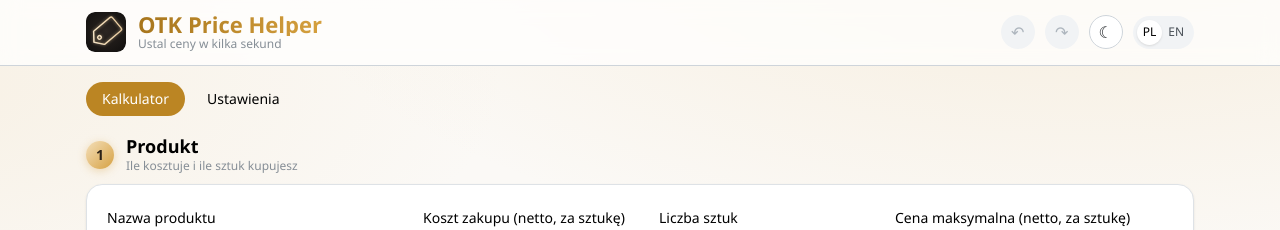
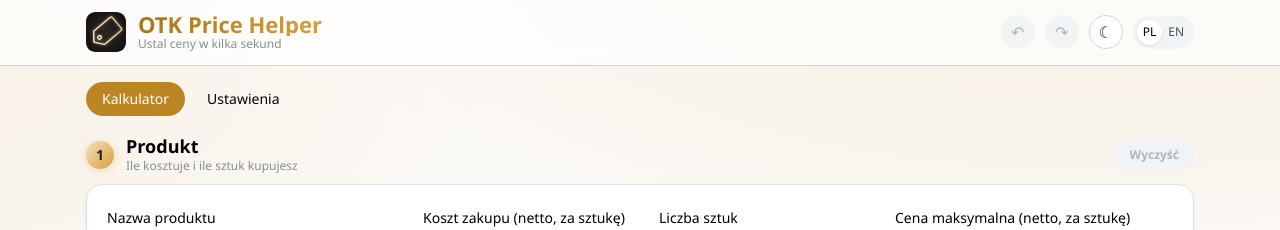
Before and after one commit to Virtover/otk-price-helper, a React (Vite) app: page / in a window 1280 px wide. Shown: the top 230 px of the page. Built offline with nearby package versions, Linux system fonts and the light colour scheme.

Commit message:
feat: implement clear input functionality in CalculatorTab and update state management

```diff
--- a/src/i18n/en.json
+++ b/src/i18n/en.json
@@ -20,7 +20,8 @@
     "qtyHint": "Units in the shop's purchase order",
     "nameRequired": "Product name is required for export",
     "maxPrice": "Maximum price (net, per unit)",
-    "maxPriceHint": "Optional — prices above it are highlighted"
+    "maxPriceHint": "Optional — prices above it are highlighted",
+    "clear": "Clear"
   },
   "parse": {
     "empty": "Enter a value",
--- a/src/i18n/pl.json
+++ b/src/i18n/pl.json
@@ -20,7 +20,8 @@
     "qtyHint": "Liczba sztuk w zamówieniu sklepu",
     "nameRequired": "Nazwa produktu jest wymagana do eksportu",
     "maxPrice": "Cena maksymalna (netto, za sztukę)",
-    "maxPriceHint": "Opcjonalnie — ceny powyżej zostaną podświetlone"
+    "maxPriceHint": "Opcjonalnie — ceny powyżej zostaną podświetlone",
+    "clear": "Wyczyść"
   },
   "parse": {
     "empty": "Wpisz wartość",
--- a/src/ui/CalculatorTab.tsx
+++ b/src/ui/CalculatorTab.tsx
@@ -182,7 +182,27 @@ export function CalculatorTab({ state, dispatch, onGoTo }: Props) {
   return (
     <Stack gap="xl">
       <div>
-        <StepHeader step={1} title={t('steps.product')} subtitle={t('steps.productHint')} />
+        <StepHeader
+          step={1}
+          title={t('steps.product')}
+          subtitle={t('steps.productHint')}
+          right={
+            <Button
+              variant="subtle"
+              color="gray"
+              size="xs"
+              radius="xl"
+              disabled={Object.values(input).every((v) => v === '')}
+              onClick={() => {
+                setNameError(false);
+                dispatch({ type: 'clearInput' });
+              }}
+              data-testid="clear-input"
+            >
+              {t('input.clear')}
+            </Button>
+          }
+        />
         <Paper p="lg">
           <Group align="flex-start" gap="md" wrap="wrap">
           <TextInput
--- a/src/ui/state.ts
+++ b/src/ui/state.ts
@@ -44,6 +44,8 @@ export type Action =
   | { type: 'loadConfig'; config: Config }
   | { type: 'markSaved' }
   | { type: 'setInput'; field: keyof InputText; value: string }
+  /** Empties every product field (name, cost, quantity, price limit); undoable like any edit. */
+  | { type: 'clearInput' }
   | { type: 'setRowOverride'; key: string; value?: bigint }
   | { type: 'setBaseOverride'; value?: bigint }
   | { type: 'setOverrides'; overrides: Overrides }
@@ -98,6 +100,11 @@ export function reducer(state: AppState, action: Action): AppState {
       const next = { ...state, input: { ...state.input, [action.field]: action.value } };
       // Name and the optional price limit do not change any calculated price.
       return action.field === 'name' || action.field === 'maxPrice' ? next : { ...next, ...dropOverrides(state) };
+    }
+    case 'clearInput': {
+      const empty: InputText = { name: '', cost: '', qty: '', maxPrice: '' };
+      if (Object.values(state.input).every((v) => v === '')) return state;
+      return { ...state, input: empty, ...dropOverrides(state) };
     }
     case 'setRowOverride': {
       const rows = { ...state.overrides.rows };
```
Also changed, not shown: 1 other file (tests, documents, lock files or other folders).
